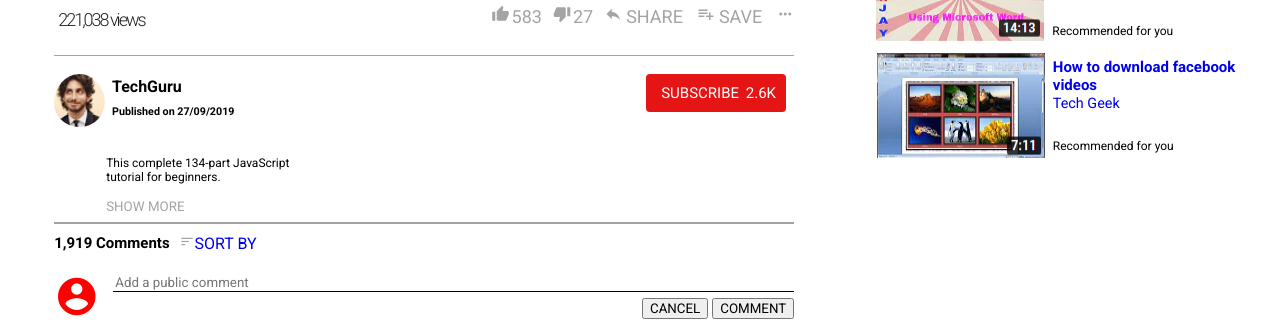
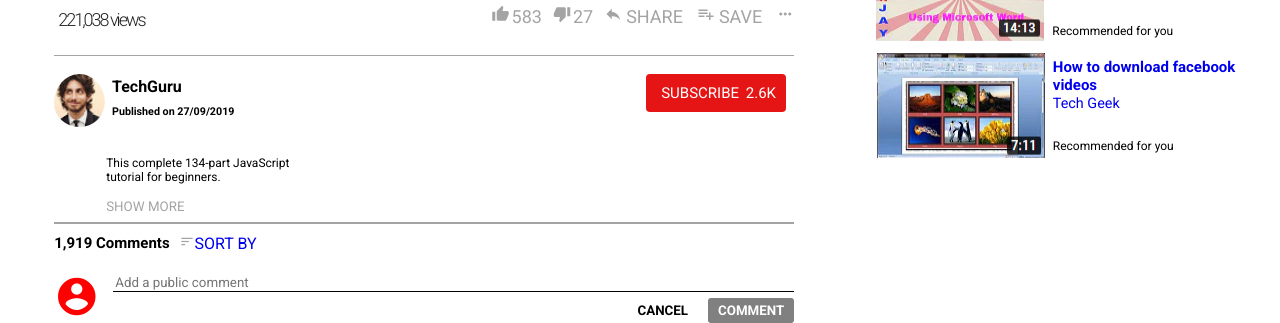
Before and after one commit to rsundar/youtube_video_page_clone, a plain HTML site: page index.html in a window 1280 px wide. Shown: the part 624-947 px from the top of the page. Drawn offline with Linux system fonts and the light colour scheme.

Commit message:
Finish public comment section input box styling.

```diff
--- a/assets/stylesheets/styles.css
+++ b/assets/stylesheets/styles.css
@@ -358,7 +358,26 @@ float: right;
     float:right;
     margin-top: -25px;
 }
-
+.cancel-btn {
+    background: none;
+    border: none;
+    font-family: "Roboto";
+    font-weight: bold;
+    cursor: pointer;
+    margin-right: 10px;
+}
+.comment-btn {
+    background: grey;
+    border: none;
+    border-radius: 3px;
+    font-family: "Roboto";
+    font-weight: bold;
+    color: white;
+    padding-top: 5px;
+    padding-bottom: 5px;
+    padding-left: 10px;
+    padding-right: 10px;
+}
 /* Sidebar styling*/
 .sidebar-container {
     height: 100%;
```
